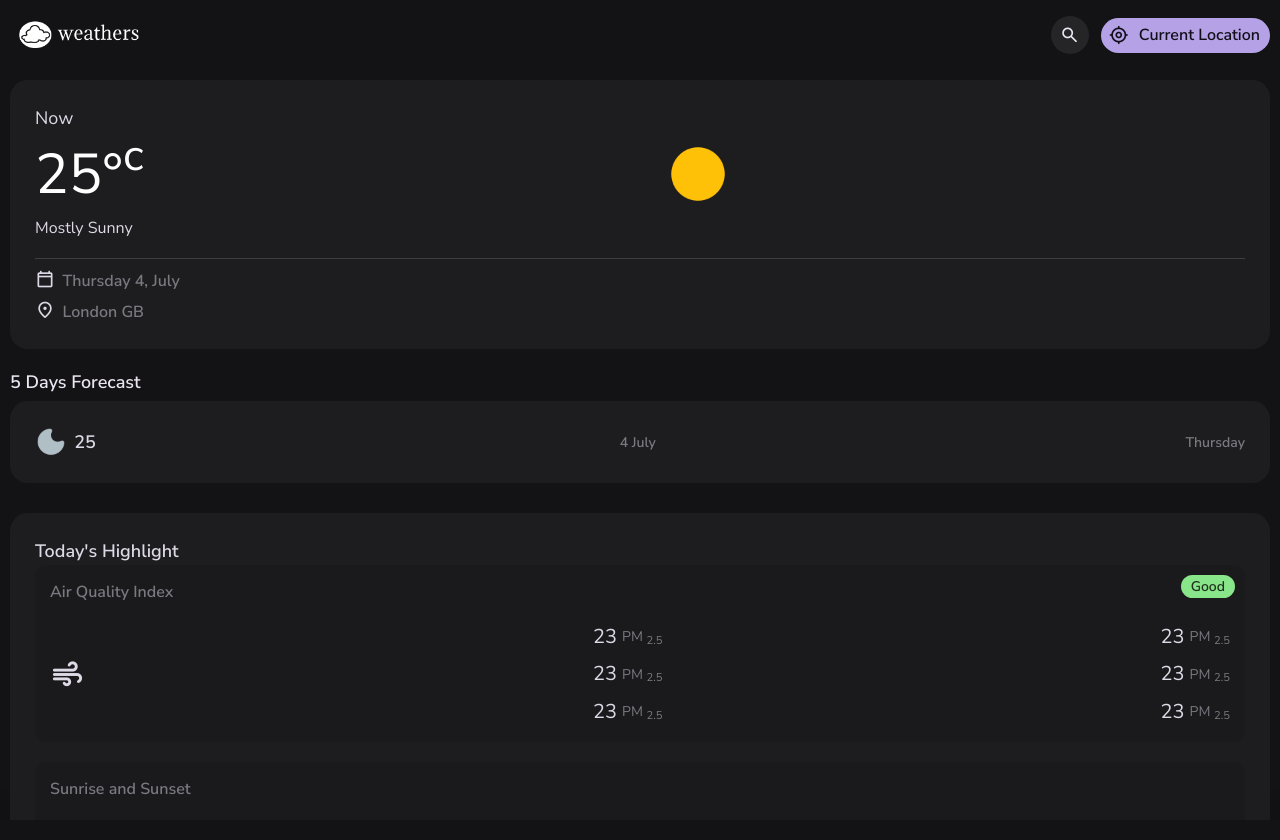
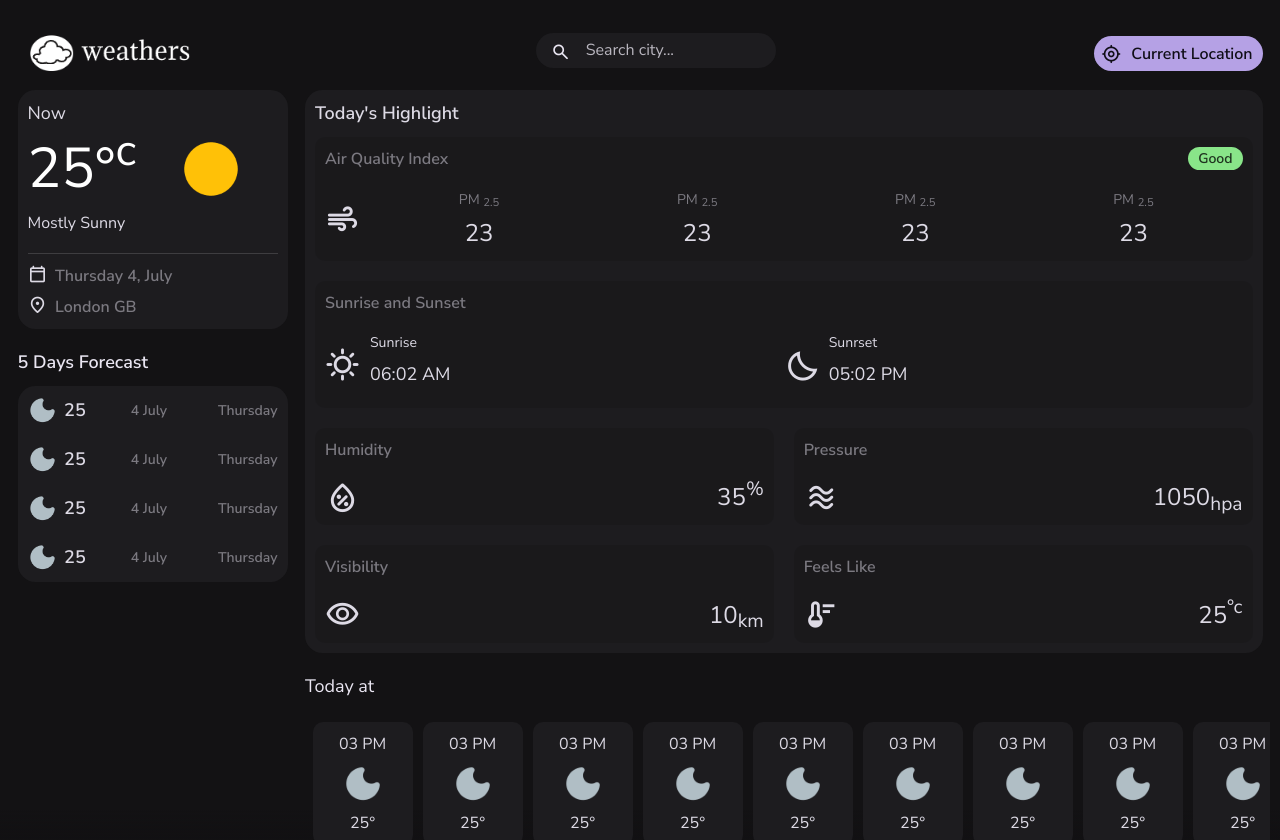
Before and after one commit to Ghosh-95/weather-app-react-tailwind, a React (Vite) app: page / in a window 1280 px wide. Built offline with nearby package versions, Linux system fonts and the light colour scheme.

Commit message:
fix: fixing styles for large screen

```diff
--- a/src/App.jsx
+++ b/src/App.jsx
@@ -1,24 +1,28 @@
 import { ContentLeft } from "./componenets/ContentLeft"
 import ContentRight from "./componenets/ContentRight"
-import Footer from "./componenets/Footer"
+import Error from "./componenets/Error"
 import Header from "./componenets/Header"
+import Loading from "./componenets/Loading"
 
 function App() {
     return (
         <>
             <Header />
-            <main className="md:h-[calc(100vh_-_5rem)] h-[calc(100svh_-_5rem)]">
+            <main className="md:h-[calc(100vh-5rem)] h-[calc(100svh-6rem)]">
 
                 {/* change the grid cols if any error occurred */}
                 <article
-                    className="container relative grid gap-6 grid-cols-[minmax(0_1fr)] h-full overflow-y-auto before:content-[''] before:absolute before:bottom-0 before:left-0 before:h-[3rem] before:w-full before:pointer-events-none before:bg-gradient-1 before:-z-[1]">
+                    className="container relative grid gap-6 grid-cols-[minmax(0,1fr)] md:pt-0 md:grid-cols-[27rem_minmax(0,1fr)] md:gap-7 items-start h-full overflow-y-auto before:content-[''] before:absolute before:bottom-0 before:left-0 before:h-[3rem] before:w-full before:pointer-events-none before:bg-gradient-1 before:-z-[1]">
 
                     <ContentLeft />
                     <ContentRight />
 
-                    <Footer />
+                    {/* display-grid to be passed while data fetching */}
+                    <Loading />
                 </article>
             </main>
+
+            <Error />
         </>
     )
 }
--- a/src/componenets/ContentLeft.jsx
+++ b/src/componenets/ContentLeft.jsx
@@ -3,7 +3,7 @@ import Forecast from "./Forecast";
 
 export function ContentLeft() {
     return (
-        <div className="">
+        <div className="md:sticky md:top-0">
 
             {/* current weather, data-current-weather */}
             <CurrentWeather />
--- a/src/componenets/ContentRight.jsx
+++ b/src/componenets/ContentRight.jsx
@@ -1,3 +1,4 @@
+import Footer from "./Footer";
 import Highlight from "./Highlight";
 import HourlyForecast from "./HourlyForecast";
 
@@ -7,6 +8,8 @@ export default function ContentRight() {
             <Highlight />
 
             <HourlyForecast />
+
+            <Footer />
         </div>
     )
 }
--- a/src/componenets/CurrentWeather.jsx
+++ b/src/componenets/CurrentWeather.jsx
@@ -5,7 +5,7 @@ export default function CurrentWeather() {
             {/* current-weather-card */}
             <div className="card bg-surface card-lg">
                 {/* card-title */}
-                <h2 className="text-title-2 mb-3">Now</h2>
+                <h2 className="text-title-2 mb-3 md:mb-4">Now</h2>
 
                 {/* weapper */}
                 <div className="my-4 flex gap-3 items-center">
--- a/src/componenets/Error.jsx
+++ b/src/componenets/Error.jsx
@@ -2,7 +2,7 @@ export default function Error() {
     return (
         // add flex to show error
         <section className="fixed top-0 h-[100svh] w-full hidden justify-center items-center flex-col gap-3 md:h-[100vh] bg-background z-20">
-            <h2 className="text-heading">404</h2>
+            <h2 className="text-heading leading-[1.1] text-white">404</h2>
             <p className="text-body-1">Data not found!</p>
 
             <a href="#" className="btn-primary">
--- a/src/componenets/Footer.jsx
+++ b/src/componenets/Footer.jsx
@@ -1,6 +1,6 @@
 export default function Footer() {
     return (
-        <footer className="flex flex-wrap justify-center items-center text-surfaceVariantOn text-center gap-[1rem_2rem] mt-8">
+        <footer className="flex flex-wrap justify-center items-center text-surfaceVariantOn text-center gap-[1rem_2rem] mt-8 md:mb-8">
             <p className="text-body-3">Copyright &copy; by Sushovan. All rights reserved.</p>
 
             <p className="text-body-3 flex flex-wrap justify-center items-center"> Powered by
--- a/src/componenets/Forecast.jsx
+++ b/src/componenets/Forecast.jsx
@@ -1,13 +1,58 @@
 export default function Forecast() {
     return (
-        <section className="mb-6" aria-labelledby="forecast-label">
-            <h2 id="forecast-label" className="text-title-2 font-semiBold mb-2">5 Days Forecast</h2>
+        <section className="mb-6 md:mb-8" aria-labelledby="forecast-label">
+            <h2 id="forecast-label" className="text-title-2 md:mb-4 font-semiBold mb-2">5 Days Forecast</h2>
 
             {/* {forecast-card} */}
             <div className="card bg-surface card-lg">
                 <ul>
                     {/* card-item */}
-                    <li className="flex items-center mb-7 last-of-type:mb-0">
+                    <li className="flex items-center mb-7 md:mb-8 last-of-type:mb-0">
+
+                        {/* icon-wrapper */}
+                        <div className="flex items-center gap-3">
+                            <img src="./src/assets/weather_icons/01n.png" alt="semi half moon image" width={36} height={36} />
+
+                            <span className="span">
+                                <p className="text-title-2 mb-0">25</p>
+                            </span>
+                        </div>
+
+                        <p className="text-label-1 text-surfaceVariantOn font-semiBold w-full text-right">4 July</p>
+                        <p className="text-label-1 text-surfaceVariantOn font-semiBold w-full text-right">Thursday</p>
+
+                    </li>
+                    <li className="flex items-center mb-7 md:mb-8 last-of-type:mb-0">
+
+                        {/* icon-wrapper */}
+                        <div className="flex items-center gap-3">
+                            <img src="./src/assets/weather_icons/01n.png" alt="semi half moon image" width={36} height={36} />
+
+                            <span className="span">
+                                <p className="text-title-2 mb-0">25</p>
+                            </span>
+                        </div>
+
+                        <p className="text-label-1 text-surfaceVariantOn font-semiBold w-full text-right">4 July</p>
+                        <p className="text-label-1 text-surfaceVariantOn font-semiBold w-full text-right">Thursday</p>
+
+                    </li>
+                    <li className="flex items-center mb-7 md:mb-8 last-of-type:mb-0">
+
+                        {/* icon-wrapper */}
+                        <div className="flex items-center gap-3">
+                            <img src="./src/assets/weather_icons/01n.png" alt="semi half moon image" width={36} height={36} />
+
+                            <span className="span">
+                                <p className="text-title-2 mb-0">25</p>
+                            </span>
+                        </div>
+
+                        <p className="text-label-1 text-surfaceVariantOn font-semiBold w-full text-right">4 July</p>
+                        <p className="text-label-1 text-surfaceVariantOn font-semiBold w-full text-right">Thursday</p>
+
+                    </li>
+                    <li className="flex items-center mb-7 md:mb-8 last-of-type:mb-0">
 
                         {/* icon-wrapper */}
                         <div className="flex items-center gap-3">
--- a/src/componenets/Header.jsx
+++ b/src/componenets/Header.jsx
@@ -5,20 +5,20 @@ export default function Header() {
     const [searching, setSearching] = useState(false);
 
     return (
-        <header>
-            <div className="container flex justify-between items-center">
+        <header className="lg:relative lg:h-[9rem] lg:top-0">
+            <div className="container lg:h-full lg:pb-0 flex justify-between items-center">
                 <a href="#">
                     <img
-                        className="w-[150px]"
+                        className="w-[150px] lg:w-[200px]"
                         src="../src/assets/weathers-logo-white.png" alt="logo" width={264} height={58} />
                 </a>
 
                 {/* data search view */}
-                <div className={`fixed left-0 top-0 w-full h-[100svh] md:h-[100vh] bg-surface text-surfaceOn z-10 ${isSearrchViewActive ? 'search-view-clip-active' : 'search-view-clip'}`}>
+                <div className={`fixed left-0 top-0 w-full h-[100svh] md:h-[100vh] bg-surface text-surfaceOn z-10 ${isSearrchViewActive ? 'search-view-clip-active' : 'search-view-clip'} lg:[all:unset] search-view`}>
                     {/* search wrapper */}
                     <form action=""
                         id="search-field"
-                        className={`relative border-b border-outline border-solid search-loader ${searching ? 'before:block' : 'before:hidden'} mb-3`}>
+                        className={`relative border-b border-outline border-solid lg:border-none search-loader ${searching ? 'before:block' : 'before:hidden'} mb-3`}>
 
                         <label htmlFor="search-bar">
                             <input
@@ -28,22 +28,22 @@ export default function Header() {
                                     setSearching(false);
                                 }, 500)}
 
-                                className="h-20 leading-[5rem] pl-[5rem] pr-4 placeholder:text-surfaceVariantOn-2 search"
+                                className="h-20 leading-[5rem] pl-[5rem] pr-4 placeholder:text-surfaceVariantOn-2 search lg:bg-surface lg:h-14 lg:rounded-28"
                                 autoComplete="off" />
 
-                            <span className="m-icon hidden">search</span>
+                            <span className={`m-icon hidden lg:block absolute top-[1.9rem] -translate-x-1/2 -translate-y-1/2 left-[2.5rem]`}>search</span>
                         </label>
 
-                        <button className="icon-btn bg-transparent leading-icon has-state absolute -top-[2.3rem] -translate-x-1/2 -translate-y-1/2 left-[2.5rem]" aria-label="close-search"
+                        <button className="icon-btn lg:hidden bg-transparent leading-icon has-state absolute -top-[2.3rem] -translate-x-1/2 -translate-y-1/2 left-[2.5rem]" aria-label="close-search"
                             onClick={() => setSearchViewActive(false)}>
-                            <span className="m-icon">arrow_back</span>
+                            <span className="m-icon lg:block">arrow_back</span>
                         </button>
                     </form>
 
                     {/* search result, data-search-result */}
-                    <div className="">
+                    <div className={`${isSearrchViewActive ? 'lg:block' : 'lg-hidden'} search-result`}>
                         {/* view list, data-search-list */}
-                        <ul className="pt-2 pb-4">
+                        <ul className="pt-2 pb-4 lg:bg-surface large-view-list z-[99999999]">
                             {/* view-item */}
                             <li className="relative h-[5.2rem] flex justify-start items-center gap-4 pl-4 pr-6 mb-8">
                                 {/* icon */}
@@ -66,9 +66,9 @@ export default function Header() {
                 </div>
 
                 {/* header-actions */}
-                <div className="flex justify-between items-center gap-5">
+                <div className="flex justify-between items-center md:gap-6 gap-4">
                     {/* data-search-toggler */}
-                    <button onClick={() => setSearchViewActive(true)} className="icon-btn bg-white-alpha-8 has-state">
+                    <button onClick={() => setSearchViewActive(true)} className="icon-btn lg:hidden bg-white-alpha-8 has-state">
                         <span className="m-icon">search</span>
                     </button>
 
--- a/src/componenets/Highlight.jsx
+++ b/src/componenets/Highlight.jsx
@@ -7,7 +7,7 @@ function HighlightCards({ type, icon, value, unit, position }) {
             <div className="flex items-center justify-between gap-4">
                 <span className="m-icon">{icon}</span>
 
-                <p className="text-title-1">{value}{type === "Humidity" ? <sup>{unit}</sup> : type === "Feels Like" ? <sup>&deg;c</sup> : <sub>{unit}</sub>}</p>
+                <p className="text-title-1 md:text-[2.4rem]">{value}{type === "Humidity" ? <sup>{unit}</sup> : type === "Feels Like" ? <sup>&deg;c</sup> : <sub>{unit}</sub>}</p>
             </div>
         </div>
     )
@@ -19,12 +19,12 @@ export default function Highlight() {
         <section className="highlights mb-8" aria-labelledby="highlight-label">
             <div className="card bg-surface card-lg">
 
-                <h2 className="text-title-2 font-semiBold" id="highlight-label">Today's Highlight</h2>
+                <h2 className="text-title-2 md:mb-4 font-semiBold" id="highlight-label">Today's Highlight</h2>
 
                 {/* highlight list */}
-                <article className="grid gap-8">
+                <article className="grid gap-8 md:grid-cols-[1fr_1fr]">
                     {/* highlight card, one */}
-                    <div className="card card-sm relative bg-black-alpha-10">
+                    <div className="card card-sm relative bg-black-alpha-10 md:col-span-2">
                         <h3 className="text-title-3 mb-7 font-semiBold text-surfaceVariantOn">Air Quality Index</h3>
 
                         {/* wrapper */}
@@ -34,33 +34,23 @@ export default function Highlight() {
                             {/* card-list */}
                             <ul className="flex items-center flex-wrap gap-y-3 flex-grow">
                                 {/* card-item */}
-                                <li className="flex items-center justify-end w-1/2 gap-2">
-                                    <p className="text-title-1">23</p>
+                                <li className="flex items-center justify-end w-1/2 md:w-1/4 md:flex-col-reverse gap-2">
+                                    <p className="text-title-1 md:text-[2.4rem]">23</p>
 
                                     <p className="text-label-1 text-surfaceVariantOn">PM <sub>2.5</sub></p>
                                 </li>
-                                <li className="flex items-center justify-end w-1/2 gap-2">
-                                    <p className="text-title-1">23</p>
+                                <li className="flex items-center justify-end w-1/2 md:w-1/4 md:flex-col-reverse gap-2">
+                                    <p className="text-title-1 md:text-[2.4rem]">23</p>
 
                                     <p className="text-label-1 text-surfaceVariantOn">PM <sub>2.5</sub></p>
                                 </li>
-                                <li className="flex items-center justify-end w-1/2 gap-2">
-                                    <p className="text-title-1">23</p>
+                                <li className="flex items-center justify-end w-1/2 md:w-1/4 md:flex-col-reverse gap-2">
+                                    <p className="text-title-1 md:text-[2.4rem]">23</p>
 
                                     <p className="text-label-1 text-surfaceVariantOn">PM <sub>2.5</sub></p>
                                 </li>
-                                <li className="flex items-center justify-end w-1/2 gap-2">
-                                    <p className="text-title-1">23</p>
-
-                                    <p className="text-label-1 text-surfaceVariantOn">PM <sub>2.5</sub></p>
-                                </li>
-                                <li className="flex items-center justify-end w-1/2 gap-2">
-                                    <p className="text-title-1">23</p>
-
-                                    <p className="text-label-1 text-surfaceVariantOn">PM <sub>2.5</sub></p>
-                                </li>
-                                <li className="flex items-center justify-end w-1/2 gap-2">
-                                    <p className="text-title-1">23</p>
+                                <li className="flex items-center justify-end w-1/2 md:w-1/4 md:flex-col-reverse gap-2">
+                                    <p className="text-title-1 md:text-[2.4rem]">23</p>
 
                                     <p className="text-label-1 text-surfaceVariantOn">PM <sub>2.5</sub></p>
                                 </li>
@@ -71,7 +61,7 @@ export default function Highlight() {
                     </div>
 
                     {/* highlight-card, two */}
-                    <div className="card card-sm relative bg-black-alpha-10">
+                    <div className="card card-sm relative bg-black-alpha-10 md:col-span-2">
                         <h3 className="text-title-3 mb-7 font-semiBold text-surfaceVariantOn">Sunrise and Sunset</h3>
 
                         {/* card-list */}
@@ -82,7 +72,7 @@ export default function Highlight() {
 
                                 <div>
                                     <p className="text-label-1 mb-3">Sunrise</p>
-                                    <p className="text-title-2">06:02 AM</p>
+                                    <p className="text-title-2 md:mb-4">06:02 AM</p>
                                 </div>
                             </div>
                             <div className="flex items-center justify-start flex-wrap w-1/2 gap-[0.5rem_1rem]">
@@ -90,7 +80,7 @@ export default function Highlight() {
 
                                 <div>
                                     <p className="text-label-1 mb-3">Sunrset</p>
-                                    <p className="text-title-2">05:02 PM</p>
+                                    <p className="text-title-2 md:mb-4">05:02 PM</p>
                                 </div>
                             </div>
                         </div>
--- a/src/componenets/HourlyForecast.jsx
+++ b/src/componenets/HourlyForecast.jsx
@@ -1,6 +1,6 @@
 function SliderListTemp({ time, img, value }) {
     return (
-        <li className="min-w-[6.8rem] flex-[1_1_100%]">
+        <li className="min-w-28 md:min-w-40 flex-grow flex-shrink basis-full">
             <div className="card card-sm bg-surface text-center">
                 <p className="text-body-3">{time}</p>
 
@@ -16,7 +16,7 @@ function SliderListTemp({ time, img, value }) {
 
 function SliderListWind({ time, img, value }) {
     return (
-        <li className="min-w-[6.8rem] flex-[1_1_100%]">
+        <li className="min-w-28 md:min-w-40 flex-[1_1_100%]">
             <div className="card card-sm bg-surface text-center">
                 <p className="text-body-3">{time}</p>
 
@@ -34,14 +34,20 @@ function SliderListWind({ time, img, value }) {
 export default function HourlyForecast() {
     return (
         <section className="mb-8" aria-label="hourly-forecast">
-            <h2 className="text-title-2">Today at</h2>
+            <h2 className="text-title-2 md:mb-4">Today at</h2>
 
             {/* slider-container */}
-            <div className="-mx-4 overflow-x-auto sd-container">
+            <div className="-mx-4 md:ml-3 overflow-x-auto sd-container w-full">
 
                 {/* slider-list, data-temp */}
-                <ul className="flex gap-4 after:content-[''] after:min-w-1 before:content-[''] before:min-w-1 my-5">
+                <ul className="flex gap-4 md:before:hidden md:after:min-w-3 after:content-[''] after:min-w-1 before:content-[''] before:min-w-1 my-5">
                     {/* card, card-sm, slider-card */}
+                    <SliderListTemp time={"03 PM"} img={"01n.png"} value={25} />
+                    <SliderListTemp time={"03 PM"} img={"01n.png"} value={25} />
+                    <SliderListTemp time={"03 PM"} img={"01n.png"} value={25} />
+                    <SliderListTemp time={"03 PM"} img={"01n.png"} value={25} />
+                    <SliderListTemp time={"03 PM"} img={"01n.png"} value={25} />
+                    <SliderListTemp time={"03 PM"} img={"01n.png"} value={25} />
                     <SliderListTemp time={"03 PM"} img={"01n.png"} value={25} />
                     <SliderListTemp time={"03 PM"} img={"01n.png"} value={25} />
                     <SliderListTemp time={"03 PM"} img={"01n.png"} value={25} />
@@ -51,7 +57,13 @@ export default function HourlyForecast() {
                 </ul>
 
                 {/* slider-list, data-temp */}
-                <ul className="flex gap-4 after:content-[''] after:min-w-1 before:content-[''] before:min-w-1 my-5">
+                <ul className="flex gap-4 after:content-[''] after:min-w-1 before:content-[''] before:min-w-1 my-5 md:before:hidden md:after:min-w-3">
+                    <SliderListWind time={"03 PM"} img={"direction.png"} value={10} />
+                    <SliderListWind time={"03 PM"} img={"direction.png"} value={10} />
+                    <SliderListWind time={"03 PM"} img={"direction.png"} value={10} />
+                    <SliderListWind time={"03 PM"} img={"direction.png"} value={10} />
+                    <SliderListWind time={"03 PM"} img={"direction.png"} value={10} />
+                    <SliderListWind time={"03 PM"} img={"direction.png"} value={10} />
                     <SliderListWind time={"03 PM"} img={"direction.png"} value={10} />
                     <SliderListWind time={"03 PM"} img={"direction.png"} value={10} />
                     <SliderListWind time={"03 PM"} img={"direction.png"} value={10} />
--- a/src/index.css
+++ b/src/index.css
@@ -127,7 +127,7 @@ body {
 
 @layer components {
     .container {
-        @apply max-w-[1600px] w-full mx-auto p-4;
+        @apply max-w-[1600px] w-full mx-auto p-4 md:p-7;
     }
 
     article.container::-webkit-scrollbar-thumb {
@@ -166,7 +166,7 @@ body {
     }
 
     .btn-primary {
-        @apply bg-primary text-primaryOn flex items-center gap-4 px-3 rounded-pill h-[3.5rem] leading-[3rem] max-w-max
+        @apply bg-primary text-primaryOn flex items-center gap-4 px-3 md:px-[1rem_1.5rem] rounded-pill h-[3.5rem] leading-[3rem] max-w-max
     }
 
     .span {
@@ -207,11 +207,11 @@ body {
     }
 
     .card-lg {
-        @apply rounded-28 p-[2.5rem];
+        @apply rounded-28 p-[2.5rem] md:p-4;
     }
 
     .card-sm {
-        @apply rounded-16 p-6;
+        @apply rounded-16 p-6 md:grid md:grid-rows-[min-content_1fr] md:p-4;
     }
 
     .aqi-1 {
@@ -237,6 +237,52 @@ body {
     .sd-container::-webkit-scrollbar {
         display: none;
     }
+
+    @media (min-width: 768px) {
+        .search-view-clip {
+            clip-path: circle(3% at calc(100%- 17.6rem) 6%);
+        }
+
+        .m-icon {
+            font-size: 3rem;
+        }
+
+        .search-view:not(:focus-within) .search-result {
+            display: none;
+        }
+
+        .search-view:focus-within .search-view-clip-active {
+            display: block;
+        }
+
+        .search-view:has(.search-view-clip-active):focus-within input {
+            border-bottom-left-radius: 0;
+            border-top-right-radius: 0;
+        }
+
+        .large-view-list {
+            position: absolute;
+            top: 100%;
+            left: 0;
+            width: 100%;
+            max-height: 23rem;
+            overflow-y: auto;
+            @apply rounded-bl-28 rounded-br-28 border-t border-outline empty:h-[7.5rem];
+        }
+
+        .large-view-list::-webkit-scrollbar-button {
+            width: 20px;
+        }
+
+        .search-view:is(:hover, :has(.large-view-list):hover) {
+            @apply drop-shadow-shadow-1;
+        }
+
+        .search-view:is(:hover, :has(.large-view-list):focus-within) {
+            @apply drop-shadow-shadow-2;
+        }
+    }
+
     /* .heading {
         @apply text-heading text-white leading-[1.1];
     }
--- a/tailwind.config.js
+++ b/tailwind.config.js
@@ -8,6 +8,9 @@ export default {
     extend: {
       fontFamily: {
         nunitoSans: ['Nunito Sans', 'sans-serif'],
+      },
+      screens: {
+        md: '768px',
       },
       colors: {
         primary: '#B5A1E5',
@@ -66,6 +69,11 @@ export default {
         'shadow-1': '0px 1px 3px hsla(0, 0%, 0%, 0.5)',
         'shadow-2': '0px 3px 6px hsla(0, 0%, 0%, 0.4)'
       },
+      dropShadow: {
+        'shadow-1': '0px 1px 3px hsla(0, 0%, 0%, 0.5)',
+        'shadow-2': '0px 3px 6px hsla(0, 0%, 0%, 0.4)'
+      }
+      ,
       keyframes: {
         ripple: {
           '0%': {
```
